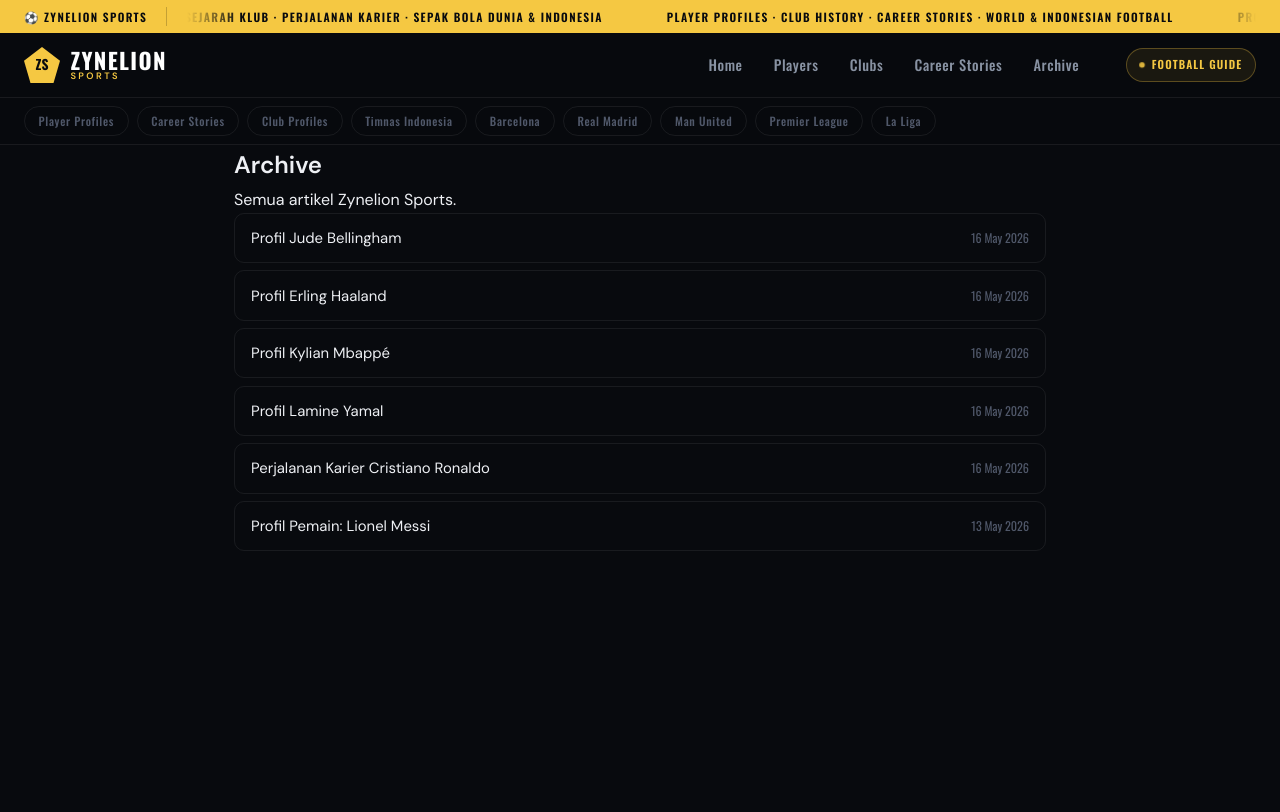
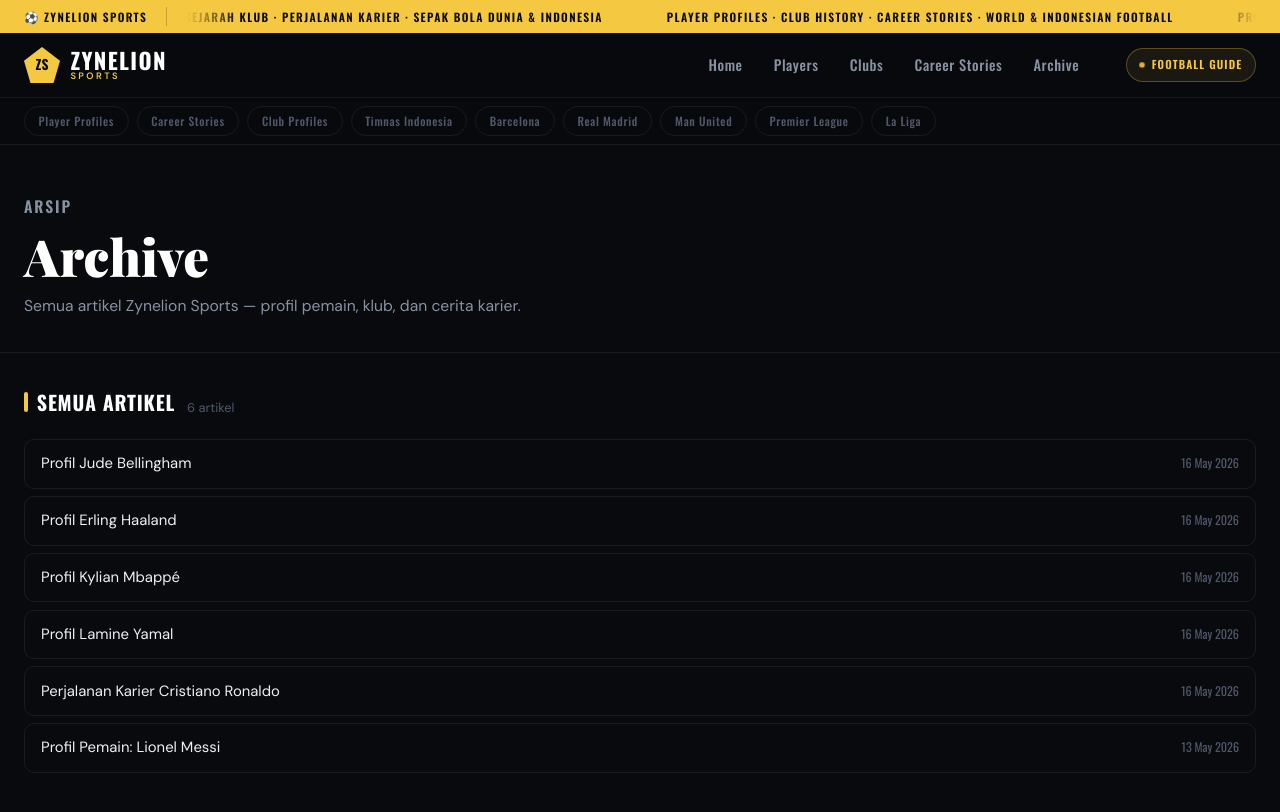
Before and after one commit to vwebe/daily-indonesia, a Jekyll site: the page built from archive.html, in a window 1280 px wide and 900 px high. Shown: the top 812 px of the window. Built offline with Jekyll 4.4.1, drawn with Linux system fonts in a browser that asks for light colours; some web fonts are replaced.

Commit message:
Add files via upload

```diff
--- a/archive.html
+++ b/archive.html
@@ -1,14 +1,30 @@
 ---
-layout: page
+layout: default
 title: Archive
 description: Semua artikel Zynelion Sports.
 permalink: /archive/
 ---
 
-<ul class="post-list">
-  {% for post in site.posts %}
-    <li><a href="{{ post.url | relative_url }}">{{ post.title }}</a><span>{{ post.date | date: "%d %b %Y" }}</span></li>
-  {% else %}
-    <li>Belum ada artikel. Tambahkan profil pemain atau klub dari Apps Script.</li>
-  {% endfor %}
-</ul>
+<section class="collection-hero">
+  <p class="post-meta">ARSIP</p>
+  <h1>Archive</h1>
+  <p>Semua artikel Zynelion Sports — profil pemain, klub, dan cerita karier.</p>
+</section>
+
+<div class="section-head" style="margin-top:2rem;">
+  <h2>Semua Artikel</h2>
+  <span>{{ site.posts | size }} artikel</span>
+</div>
+
+<div style="max-width:var(--max-w);margin:0 auto;padding:0 1.5rem 4rem;">
+  <ul class="post-list">
+    {% for post in site.posts %}
+      <li>
+        <a href="{{ post.url | relative_url }}">{{ post.title }}</a>
+        <span>{{ post.date | date: "%d %b %Y" }}</span>
+      </li>
+    {% else %}
+      <li style="color:var(--faint);border:none;background:none;">Belum ada artikel. Tambahkan profil pemain atau klub dari Apps Script.</li>
+    {% endfor %}
+  </ul>
+</div>
```
Also changed, not shown: index.html (+88 -69 lines).
